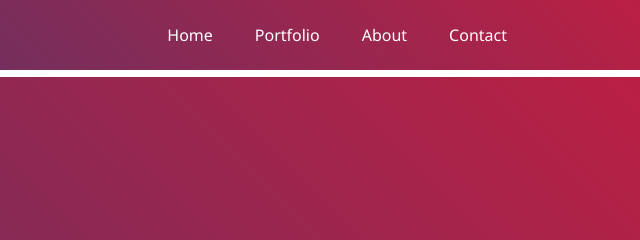
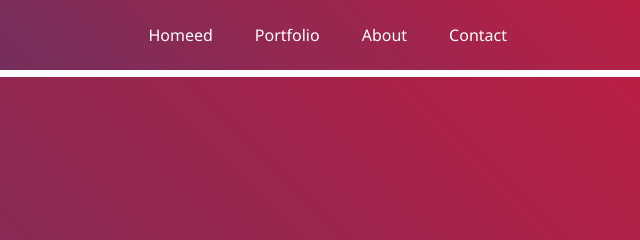
Before and after one commit to RaseefAzeez/myportfolio_project, a website: page Projects/Website/index.html in a window 1280 px wide. Shown: the top 240 px of the page, 640-1280 px from the left. Drawn offline with Linux system fonts and the light colour scheme.

Commit message:
updated UI

```diff
--- a/Projects/Website/index.html
+++ b/Projects/Website/index.html
@@ -30,7 +30,7 @@
                 <ul class="menu-list">
                     <li class="menu-list-items">
                         <a class="links" href="#home">
-                            Home</a>
+                            Homeed</a>
                     </li>
                     <li class="menu-list-items">
                         <a class="links" href="#services">
```
